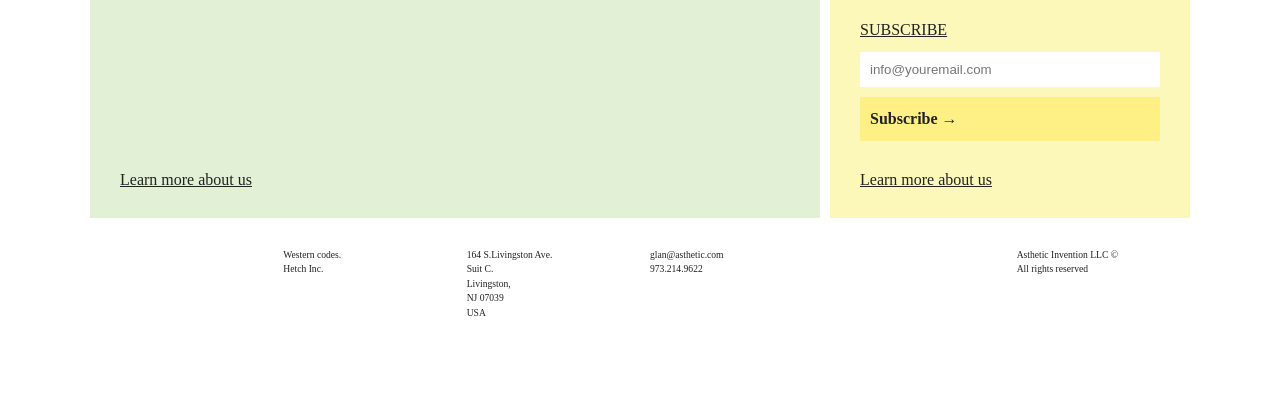
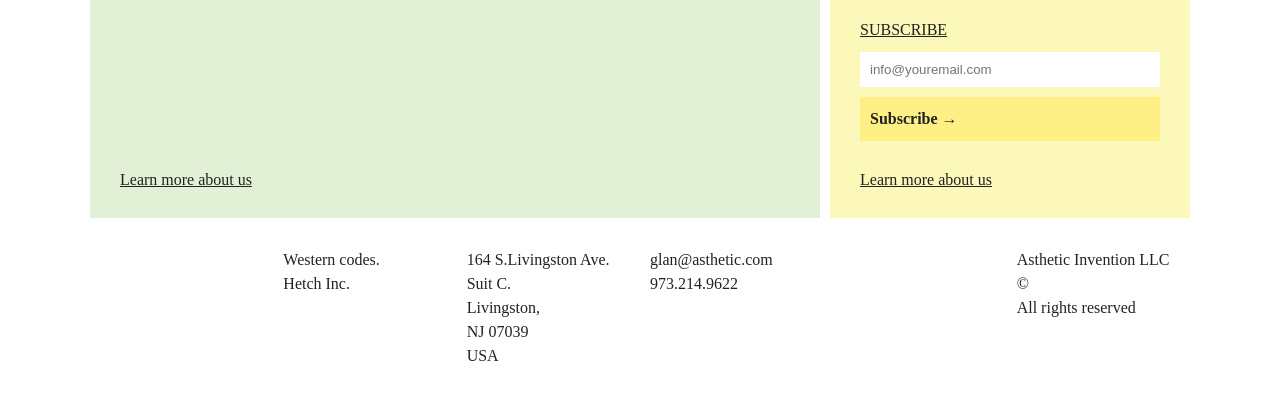
Before and after one commit to JoyDaheeCha/css-practice, a website: page site1/e-commerce.html in a window 1280 px wide. Shown: the part 2448-2848 px from the top of the page. Drawn offline with Linux system fonts and the light colour scheme.

Commit message:
Edit footer font-size

```diff
--- a/site1/footer.css
+++ b/site1/footer.css
@@ -10,5 +10,4 @@ footer {
   box-sizing: border-box;
   padding: 0px 10px;
   line-height: 150%;
-  font-size: 0.6em;
 }
```
